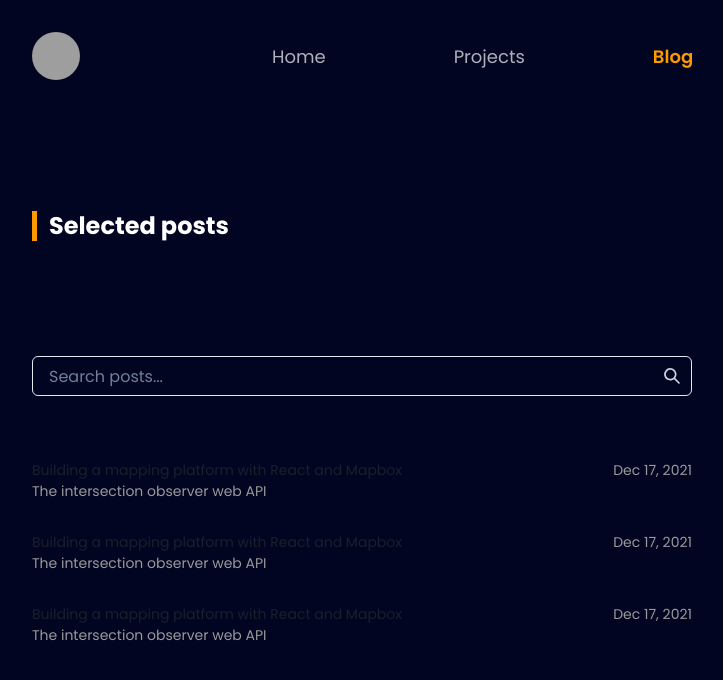
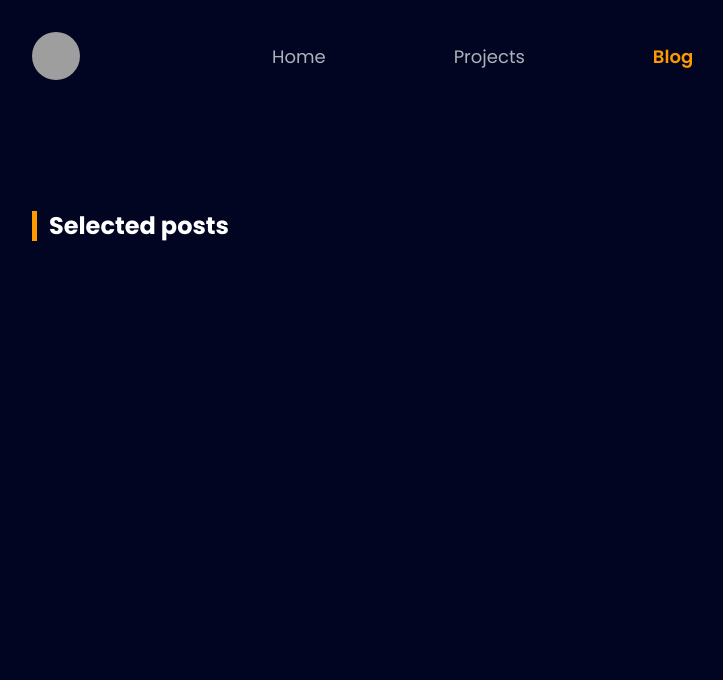
Before and after one commit to jovemdan/danilo-menezes, a Next.js app: page /blog in a window 1280 px wide. Shown: the top 680 px of the page, without its empty margins (218-941 px from the left). Built offline with nearby package versions, Linux system fonts and the light colour scheme; grey boxes are pictures that could not be loaded.

Commit message:
feat: Coments posts

```diff
--- a/src/pages/blog.tsx
+++ b/src/pages/blog.tsx
@@ -5,7 +5,7 @@ export default function Blog() {
   return (
     <>
       <SelectedTitle title='Selected posts' />
-      <Box mt={[25, 25, 28]} maxW='660px'>
+      {/* <Box mt={[25, 25, 28]} maxW='660px'>
         <InputGroup>
           <InputRightElement
             pointerEvents='none'
@@ -37,7 +37,7 @@ export default function Blog() {
           </Box>
           <Text fontSize='14px' color='#9A9A9A' >Dec 17, 2021</Text>
         </Flex>
-      </Flex>
+      </Flex> */}
     </>
   )
 }
```
